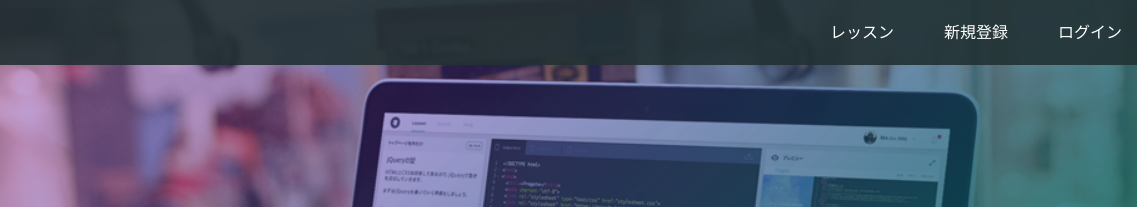
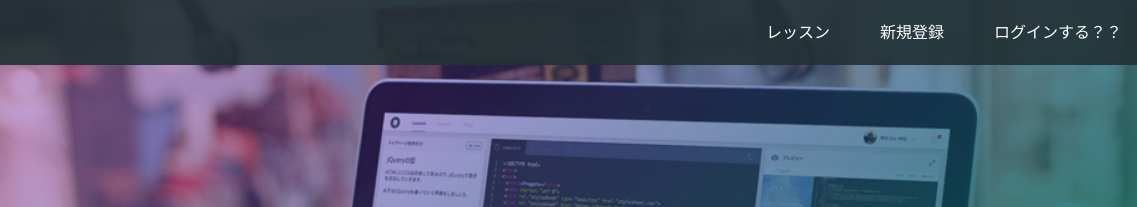
Before and after one commit to kou1box/github.io, a plain HTML site: page index.html in a window 1280 px wide. Shown: the top 207 px of the page, 143-1280 px from the left. Drawn offline with Linux system fonts and the light colour scheme.

Commit message:
Update index.html

```diff
--- a/index.html
+++ b/index.html
@@ -17,7 +17,7 @@
       <div class="header-right">
         <a href="#">レッスン</a>
         <a href="#">新規登録</a>
-        <a href="#" class="login">ログイン</a>
+        <a href="#" class="login">ログインする？？</a>
       </div>
     </div>
   </header>
```
